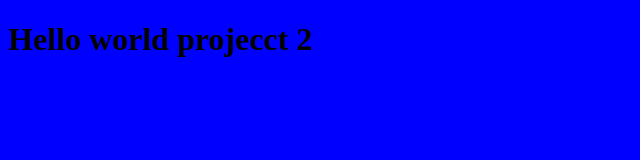
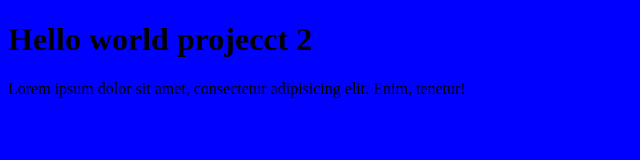
Before and after one commit to belal87/project2, a plain HTML site: page index.html in a window 1280 px wide. Shown: the whole page, without its empty margins (0-640 px from the left). Drawn offline with Linux system fonts and the light colour scheme.

Commit message:
new updete

```diff
--- a/index.html
+++ b/index.html
@@ -9,5 +9,6 @@
 </head>
 <body>
     <h1>Hello world projecct 2</h1>
+    <p>Lorem ipsum dolor sit amet, consectetur adipisicing elit. Enim, tenetur!</p>
 </body>
 </html>
```
